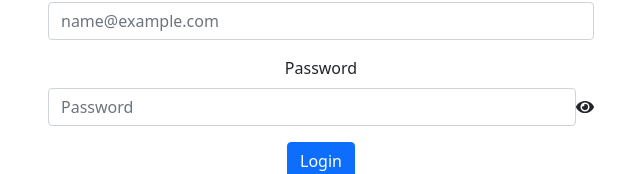
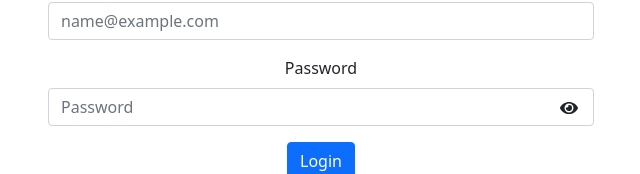
Before and after one commit to shraddhast/neoscrum, a React (Create React App) app: page / in a window 1280 px wide. Shown: the part 174-348 px from the top of the page, without its empty margins (319-959 px from the left). Built offline with nearby package versions, Linux system fonts and the light colour scheme.

Commit message:
ninthcommit

```diff
--- a/src/Components.js/Addfeedback.js
+++ b/src/Components.js/Addfeedback.js
@@ -36,11 +36,15 @@ export default function Addfeedback(props) {
                 maxLength={100}
                 value={count}
                 onChange={handlecount} >
-                 <textarea />
-                <span class="textarea__count">{count.length}/100</span>
-                </div>
+                <textarea /><br/>
 
-                <p class="card-text maxchar_mssg"><small class="text-muted">max 100 letters</small></p>
+                  <span class="textarea__count">
+                   <small class="text-muted"><pre > max 100 letters     {count.length}/100  </pre>
+                  </small></span>
+
+                   </div>
+
+                {/* <p class="card-text maxchar_mssg"><small class="text-muted">max 100 letters</small></p> */}
 
                 <a href="#" class="btn btn-primary">Submit Feedback</a>
                 </div>
--- a/src/Components.js/Login.js
+++ b/src/Components.js/Login.js
@@ -4,11 +4,13 @@ import Registration from './Registration'
 import validateInfo from './validateInfo'
 import { FontAwesomeIcon } from "@fortawesome/react-fontawesome";
 import { faEye } from "@fortawesome/free-solid-svg-icons";
+import { faEyeSlash} from "@fortawesome/free-solid-svg-icons";
 import { Link } from 'react-router-dom';
 
 const Login = ()=> {
 
     const eye = <FontAwesomeIcon icon={faEye} />;
+   const eyeslash = <FontAwesomeIcon icon={faEyeSlash} />;
     const {handleChange, values, handleSubmit,errors} = useForm(validateInfo)
 
     const [passwordShown, setPasswordShown] = useState(false);
@@ -60,7 +62,7 @@ const Login = ()=> {
                     value = {values.password}
                     onChange={handleChange}
                     placeholder="Password" />
-                     <i onClick={togglePassword}>{eye}</i>
+                     <i onClick={togglePassword}>{passwordShown ? eyeslash : eye}</i>
                     </div>
                     <small className="effect">
                     {errors.errors == undefined ? "" : <p>{errors.errors.password}</p>}</small>
--- a/src/index.css
+++ b/src/index.css
@@ -19,15 +19,14 @@ code {
   display: flex;
   align-items: center;
   width: 100%;
-
-  /* border :1px solid rgb(201, 199, 199);
-  border-radius: 5px;
-   */
+  position: relative;
 }
 
-/* i{
-  margin: 0px, 10px;
-} */
+i {
+  position: absolute;
+  top: 20%;
+  right: 3%;
+}
 
 .button1{
   background-color:blue;
```
